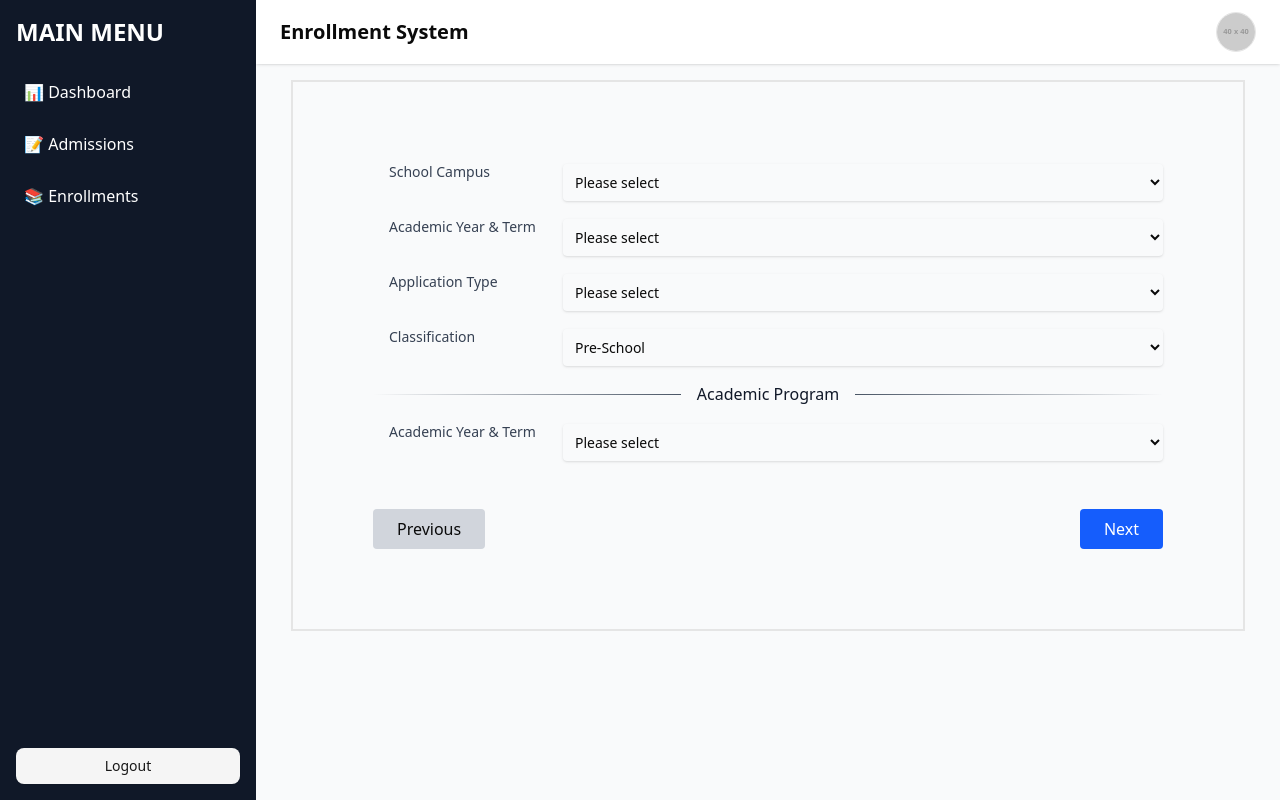
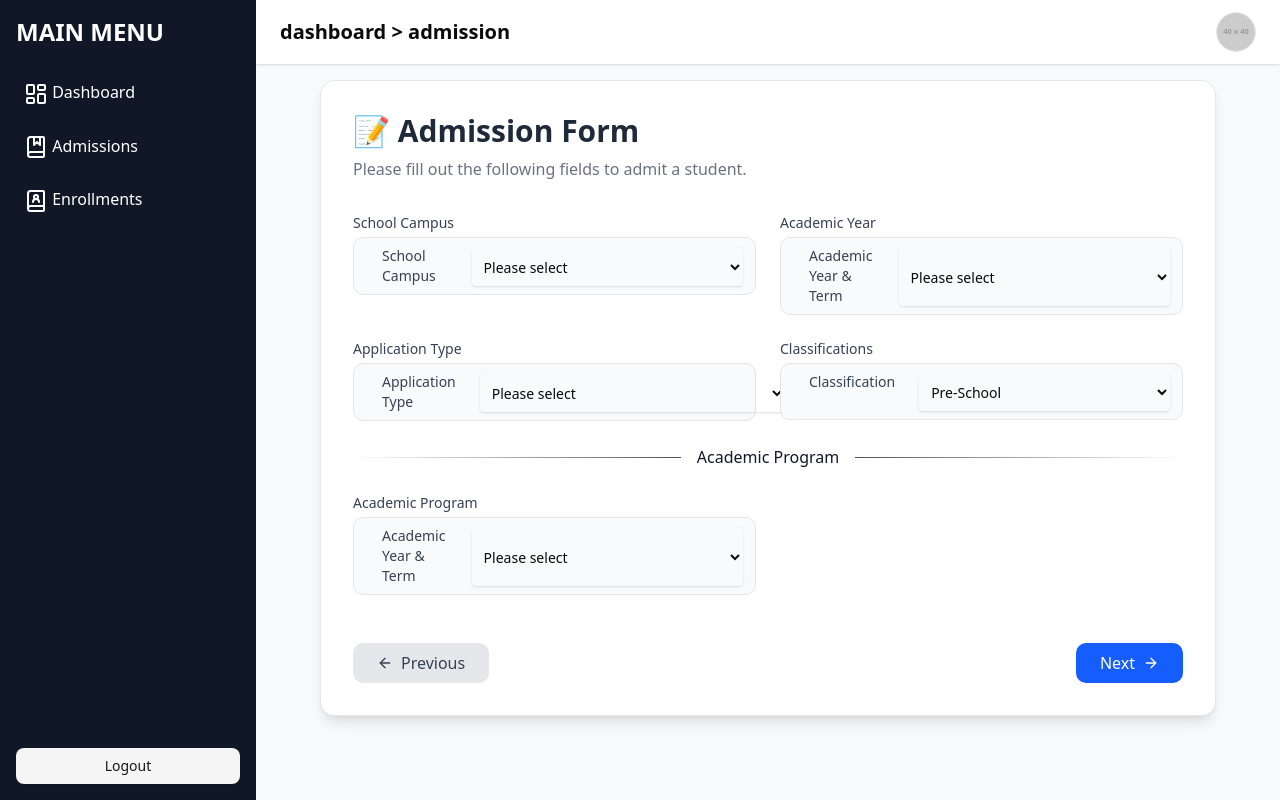
Before and after one commit to johnasblasco/enrollmentsystemproject, a React (Vite) app: page /dashboard/admission in a window 1280 px wide. Built offline with nearby package versions, Linux system fonts and the light colour scheme; the HTML template or start-up script is replaced by a standard one.

Commit message:
07/22/025

```diff
--- a/package.json
+++ b/package.json
@@ -20,6 +20,7 @@
     "react": "^19.1.0",
     "react-dom": "^19.1.0",
     "react-router-dom": "^7.6.3",
+    "sweetalert2": "^11.22.2",
     "tailwind-merge": "^3.3.1",
     "tailwindcss": "^4.1.11"
   },
--- /dev/null
+++ b/src/auth/oath/OAuthCallback.jsx
@@ -0,0 +1,25 @@
+import { useEffect } from 'react'
+import { useNavigate, useLocation } from 'react-router-dom'
+
+const OAuthCallback = () => {
+    const navigate = useNavigate()
+    const { search } = useLocation()
+
+    useEffect(() => {
+        const params = new URLSearchParams(search)
+        const token = params.get('token')
+        const user = params.get('user')
+
+        if (token && user) {
+            localStorage.setItem('token', token)
+            localStorage.setItem('user', user)
+            navigate('/dashboard')
+        } else {
+            // show error or redirect to login
+        }
+    }, [search])
+
+    return <p>Signing you in...</p>
+}
+
+export default OAuthCallback
--- a/src/auth/pages/Login.jsx
+++ b/src/auth/pages/Login.jsx
@@ -3,11 +3,11 @@ import axios from 'axios'
 import { useState, useEffect } from 'react'
 import { Link } from 'react-router-dom'
 import { useNavigate } from 'react-router-dom'
+import Swal from 'sweetalert2'
 
 const Login = () => {
     const [login, setLogin] = useState('')
     const [password, setPassword] = useState('')
-    const [error, setError] = useState('');
     const [loading, setLoading] = useState(false);
 
 
@@ -31,7 +31,6 @@ const Login = () => {
     const handleButton = async (e) => {
         e.preventDefault(); // Prevent htmlForm submission reload
         setLoading(true);
-        setError('');
 
         try {
             const response = await axios.post('https://server.laravel.bpc-bsis4d.com/public/api/login', {
@@ -49,14 +48,26 @@ const Login = () => {
                 localStorage.setItem('token', data.token);
                 localStorage.setItem('user', JSON.stringify(data.user));
 
-                console.log('Logged in successfully:', data.user);
+                await Swal.fire({
+                    title: "Account Matched!",
+                    icon: "success",
+                    draggable: true
+                });
                 navigate('/dashboard');
             } else {
-                setError(data.message || 'Login failed.');
+                await Swal.fire({
+                    title: "Invalid Credentials!",
+                    icon: "error",
+                    draggable: true
+                });
             }
 
         } catch (err) {
-            setError('Login failed. Please check your credentials.');
+            await Swal.fire({
+                title: "Incorrect Credentials!",
+                icon: "error",
+                draggable: true
+            });
             console.error('Login error:', err);
         } finally {
             setLoading(false);
--- a/src/dashboard/components/DashboardLayout.jsx
+++ b/src/dashboard/components/DashboardLayout.jsx
@@ -1,14 +1,31 @@
-import { Link, useNavigate } from "react-router-dom"
+import { Link, useNavigate, useLocation } from "react-router-dom"
 import { Button } from "@/components/ui/button"
+import { useState, useEffect } from "react"
+import { LayoutDashboard, BookMarked, BookUser } from 'lucide-react';
+
 
 const DashboardLayout = ({ children }) => {
     const navigate = useNavigate()
-
+    const location = useLocation()
     const handleLogout = () => {
         localStorage.removeItem('token')
         localStorage.removeItem('user')
         navigate('/')
     }
+
+
+    const [section, setSection] = useState("dashboard")
+
+    useEffect(() => {
+        const path = location.pathname
+        if (path.startsWith("/dashboard/admission")) {
+            setSection("dashboard > admission")
+        } else if (path.startsWith("/dashboard/enrollment")) {
+            setSection("dashboard > enrollment")
+        } else {
+            setSection("dashboard")
+        }
+    }, [location.pathname])
 
     return (
         <div className="flex">
@@ -17,13 +34,13 @@ const DashboardLayout = ({ children }) => {
                 <h2 className="text-2xl font-bold mb-6">MAIN MENU</h2>
                 <nav className="flex flex-col gap-3 flex-grow">
                     <Link to="/dashboard" className="hover:bg-gray-800 p-2 rounded">
-                        📊 Dashboard
+                        <LayoutDashboard className="inline" /> Dashboard
                     </Link>
                     <Link to="/dashboard/admission" className="hover:bg-gray-800 p-2 rounded">
-                        📝 Admissions
+                        <BookMarked className="inline" /> Admissions
                     </Link>
                     <Link to="/dashboard/enrollment" className="hover:bg-gray-800 p-2 rounded">
-                        📚 Enrollments
+                        <BookUser className="inline" /> Enrollments
                     </Link>
                 </nav>
 
@@ -40,7 +57,7 @@ const DashboardLayout = ({ children }) => {
             <div className="md:ml-64 flex-1 flex flex-col min-h-screen bg-gray-50">
                 {/* Top header */}
                 <header className="fixed md:ml-64 left-0 right-0 h-16 bg-white shadow flex items-center justify-between px-6">
-                    <h1 className="text-xl font-semibold">Enrollment System</h1>
+                    <h1 className="text-xl font-semibold">{section}</h1>
                     <div className="flex items-center gap-4">
                         {/* You can replace the img src with your profile pic URL */}
                         <img
--- /dev/null
+++ b/src/dashboard/features/admission/components/Form/FormFields.jsx
@@ -0,0 +1,13 @@
+
+const FormField = ({ label, children }) => {
+    return (
+        <div className="flex flex-col">
+            <label className="text-sm font-medium text-gray-700 mb-1">{label}</label>
+            <div className="bg-gray-50 border rounded-lg px-3 py-2 hover:bg-gray-100">
+                {children}
+            </div>
+        </div>
+    )
+}
+
+export default FormField
--- a/src/dashboard/features/admission/pages/Admission.jsx
+++ b/src/dashboard/features/admission/pages/Admission.jsx
@@ -1,5 +1,6 @@
 import React from 'react'
 import DashboardLayout from '@/dashboard/components/DashboardLayout'
+import FormField from '../components/Form/FormFields'
 import SchoolCampus from '../components/dropdowns/SchoolCampus'
 import AcademicYear from '../components/dropdowns/AcademicYear'
 import ApplicationType from '../components/dropdowns/ApplicationType'
@@ -7,37 +8,61 @@ import Classifications from '../components/dropdowns/Classifications'
 import AcademicProgram from '../components/dropdowns/AcademicProgram'
 import SeparatorOne from '../components/separator/SeparatorOne'
 import { Link } from 'react-router-dom'
+import { ArrowLeft, ArrowRight } from 'lucide-react'
 
 const Admission = () => {
     return (
         <DashboardLayout>
-            <section className="flex flex-col gap-4 justify-center items-center">
-                <form className="flex flex-col gap-8 justify-center items-center border-2 w-fit py-10 md:p-20">
-                    <div className="grid grid-cols-1 gap-4">
+            <section className="flex justify-center w-full">
+                <div className="bg-white rounded-xl shadow-lg p-8 w-full max-w-4xl border border-gray-200">
+                    <h1 className="text-3xl font-bold mb-2 text-gray-800">📝 Admission Form</h1>
+                    <p className="text-gray-500 mb-8">Please fill out the following fields to admit a student.</p>
+
+                    <form className="flex flex-col gap-8">
+                        <div className="grid grid-cols-1 md:grid-cols-2 gap-6">
+                            <FormField label="School Campus">
                                 <SchoolCampus />
+                            </FormField>
+
+                            <FormField label="Academic Year">
                                 <AcademicYear />
+                            </FormField>
+
+                            <FormField label="Application Type">
                                 <ApplicationType />
+                            </FormField>
+
+                            <FormField label="Classifications">
                                 <Classifications />
+                            </FormField>
+
+                            <div className="md:col-span-2">
                                 <SeparatorOne />
-                        <AcademicProgram />
                             </div>
 
-                    {/* Navigation */}
-                    <div className="flex justify-between pt-4 w-full">
+                            <FormField label="Academic Program">
+                                <AcademicProgram />
+                            </FormField>
+                        </div>
+
+                        <div className="flex justify-between pt-4">
                             <Link
-                            to="/dashboard/admission"
-                            className="px-6 py-2 bg-gray-300 rounded hover:bg-gray-400"
+                                to="/dashboard"
+                                className="flex items-center gap-2 px-6 py-2 bg-gray-200 text-gray-700 rounded-lg hover:bg-gray-300 transition-colors"
                             >
+                                <ArrowLeft className="w-4 h-4" />
                                 Previous
                             </Link>
                             <Link
-                            to="/dashboard/admission"
-                            className="px-6 py-2 bg-blue-600 text-white rounded hover:bg-blue-700"
+                                to="/dashboard/enrollment"
+                                className="flex items-center gap-2 px-6 py-2 bg-blue-600 text-white rounded-lg hover:bg-blue-700 transition-colors"
                             >
                                 Next
+                                <ArrowRight className="w-4 h-4" />
                             </Link>
                         </div>
                     </form>
+                </div>
             </section>
         </DashboardLayout>
     )
--- a/src/dashboard/features/enrollment/pages/Enrollment.jsx
+++ b/src/dashboard/features/enrollment/pages/Enrollment.jsx
@@ -1,11 +1,87 @@
-import React from 'react'
-import DashboardLayout from '@/dashboard/components/DashboardLayout'
+import React, { useState, useEffect } from "react"
+import DashboardLayout from "@/dashboard/components/DashboardLayout"
+import { Button } from "@/components/ui/button"
 
 const Enrollment = () => {
+    // Sample state to hold enrolled students
+    const [students, setStudents] = useState([])
+
+    // Example: fetch enrollment data from API
+    useEffect(() => {
+        // TODO: replace with your real API call
+        const fetchData = async () => {
+            // Example data
+            const data = [
+                { id: 1, name: "Juan Dela Cruz", course: "BSIT", year: "1st Year" },
+                { id: 2, name: "Maria Santos", course: "BSBA", year: "2nd Year" }
+            ]
+            setStudents(data)
+        }
+        fetchData()
+    }, [])
+
+    const handleAddEnrollment = () => {
+        // 👉 Navigate to enrollment form or open modal
+        alert("Add Enrollment form here!")
+    }
+
     return (
-        <div>
-            <DashboardLayout />
-        </div>
+        <DashboardLayout>
+            <h1 className="text-2xl font-bold mb-6">📚 Enrollment</h1>
+
+            {/* Add Enrollment Button */}
+            <div className="mb-4 flex justify-end">
+                <Button onClick={handleAddEnrollment}>➕ Add Enrollment</Button>
+            </div>
+
+            {/* Enrollment Table */}
+            <div className="overflow-x-auto bg-white rounded-lg shadow-md">
+                <table className="min-w-full text-left border-collapse">
+                    <thead className="bg-gray-100 border-b">
+                        <tr>
+                            <th className="py-3 px-4">#</th>
+                            <th className="py-3 px-4">Student Name</th>
+                            <th className="py-3 px-4">Course</th>
+                            <th className="py-3 px-4">Year Level</th>
+                            <th className="py-3 px-4 text-center">Actions</th>
+                        </tr>
+                    </thead>
+                    <tbody>
+                        {students.length > 0 ? (
+                            students.map((s, index) => (
+                                <tr key={s.id} className="border-b hover:bg-gray-50">
+                                    <td className="py-2 px-4">{index + 1}</td>
+                                    <td className="py-2 px-4">{s.name}</td>
+                                    <td className="py-2 px-4">{s.course}</td>
+                                    <td className="py-2 px-4">{s.year}</td>
+                                    <td className="py-2 px-4 text-center">
+                                        <Button
+                                            variant="secondary"
+                                            className="mr-2"
+                                            onClick={() => alert(`Edit ${s.name}`)}
+                                        >
+                                            Edit
+                                        </Button>
+                                        <Button
+                                            variant="destructive"
+                                            onClick={() => alert(`Delete ${s.name}`)}
+                                        >
+                                            Delete
+                                        </Button>
+                                    </td>
+                                </tr>
+                            ))
+                        ) : (
+                            <tr>
+                                <td colSpan="5" className="py-4 px-4 text-center text-gray-500">
+                                    No enrollment records found.
+                                </td>
+                            </tr>
+                        )}
+                    </tbody>
+                </table>
+            </div>
+        </DashboardLayout>
     )
 }
 
--- a/src/routes/AppRoutes.jsx
+++ b/src/routes/AppRoutes.jsx
@@ -5,6 +5,7 @@ import { useRoutes } from 'react-router-dom'
 import Dashboard from '../dashboard/Dashboard'
 import Admission from '../dashboard/features/admission/pages/Admission'
 import Enrollment from '../dashboard/features/enrollment/pages/Enrollment'
+import OAuthCallback from '@/auth/oath/OAuthCallBack'
 
 const AppRoutes = () => {
     const routes = useRoutes([
@@ -12,6 +13,11 @@ const AppRoutes = () => {
             path: '/',
             element: <Login />
         },
+        {
+            path: '/oauth/callback',
+            element: <OAuthCallback />
+        },
+
         {
             path: '/register/personal-information',
             element: <RegisterTwo />
```
Also changed, not shown: src/auth/hooks/useAuth.js (deleted), 1 other file (tests, documents, lock files or other folders). Lines whose indentation alone changed are shown as unchanged.
